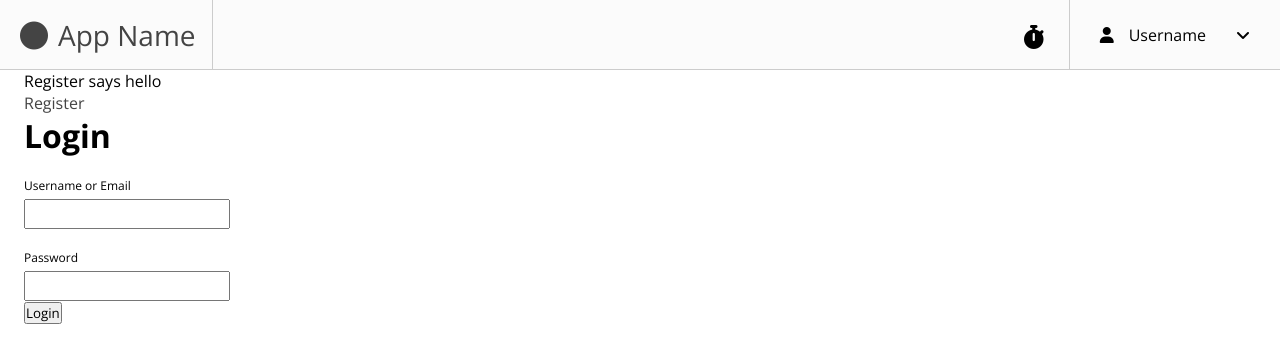
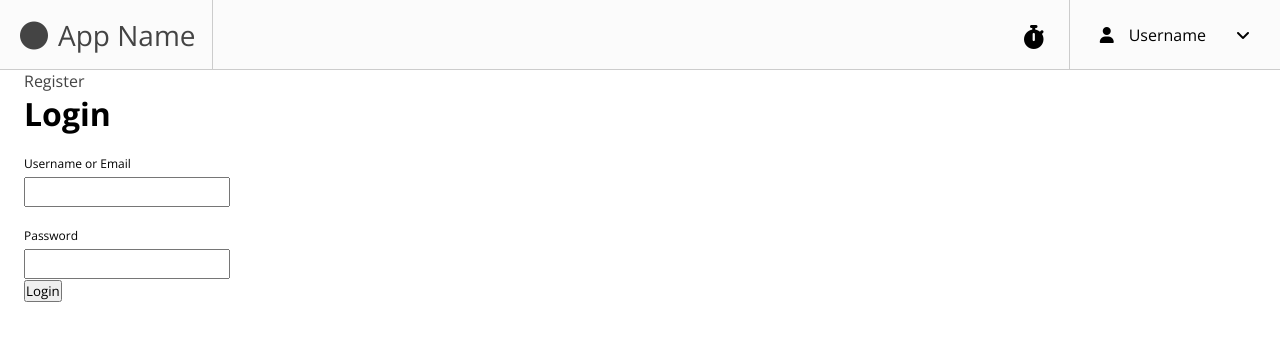
Before and after one commit to RFHold/client-invoicer, a React (Create React App) app: page /login in a window 1280 px wide. Shown: the top 362 px of the page. Built offline with nearby package versions, Linux system fonts and the light colour scheme; no server answers.

Commit message:
Redirect "/" to "/login"

```diff
--- a/src/App.js
+++ b/src/App.js
@@ -1,5 +1,5 @@
 import React, { PureComponent as Component } from 'react';
-import { BrowserRouter as Router } from "react-router-dom";
+import { BrowserRouter as Router, Redirect } from "react-router-dom";
 import "./App.css";
 import { Grid, Row } from 'react-flexbox-grid';
 import GlobalHeader from "./components/GlobalHeader";
@@ -29,6 +29,8 @@ class App extends Component {
     return (
       <Router>
         <div>
+          <Redirect from="/" to="/login" />
+
           <CompanyContext.Provider value={
             {
               setCompany: (id) => this.setState({ company: id }),
--- a/src/components/PageContainer/Register/index.js
+++ b/src/components/PageContainer/Register/index.js
@@ -9,12 +9,12 @@ function Register() {
         <Grid fluid>
             <Row>
                 <Col xs={12}>
-                    <p>Register says hello</p>
                     <Switch>
                         <Route exact path="/register">
                             <Link to="/login">Login</Link>
                             <UserForm />
                         </Route>
+
                         <Route exact path="/login">
                             <Link to="/register">Register</Link>
                             <LoginForm />
```
